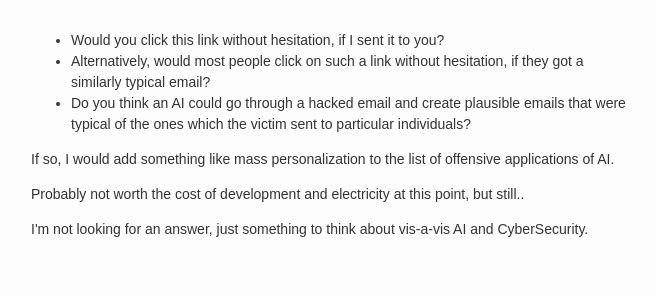
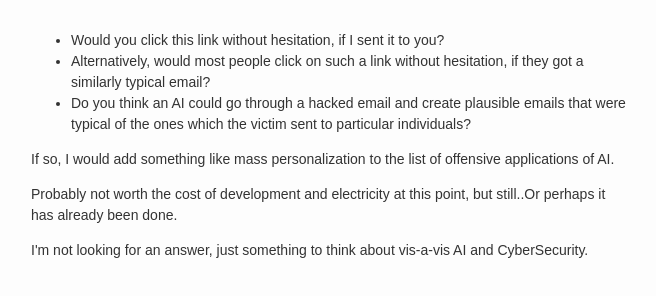
Before and after one commit to JudyHousman/AI-Security, a plain HTML site: page index.html in a window 1280 px wide. Shown: the whole page, without its empty margins (309-965 px from the left). Drawn offline with Linux system fonts and the light colour scheme.

Commit message:
Update index.html
Added text

```diff
--- a/index.html
+++ b/index.html
@@ -24,7 +24,7 @@
 <li>Do you think an AI could go through a hacked email and create plausible emails that were typical of the ones which the victim sent to particular individuals?</li>
 </ul>
 <p>If so, I would add something like mass personalization to the list of offensive applications of AI.</p>
-<p>Probably not worth the cost of development and electricity at this point, but still..</p>
+<p>Probably not worth the cost of development and electricity at this point, but still..Or perhaps it has already been done.</p>
 <p>I&#39m not looking for an answer, just something to think about vis-a-vis AI and CyberSecurity.</p>
 </div>
 </body>
```
